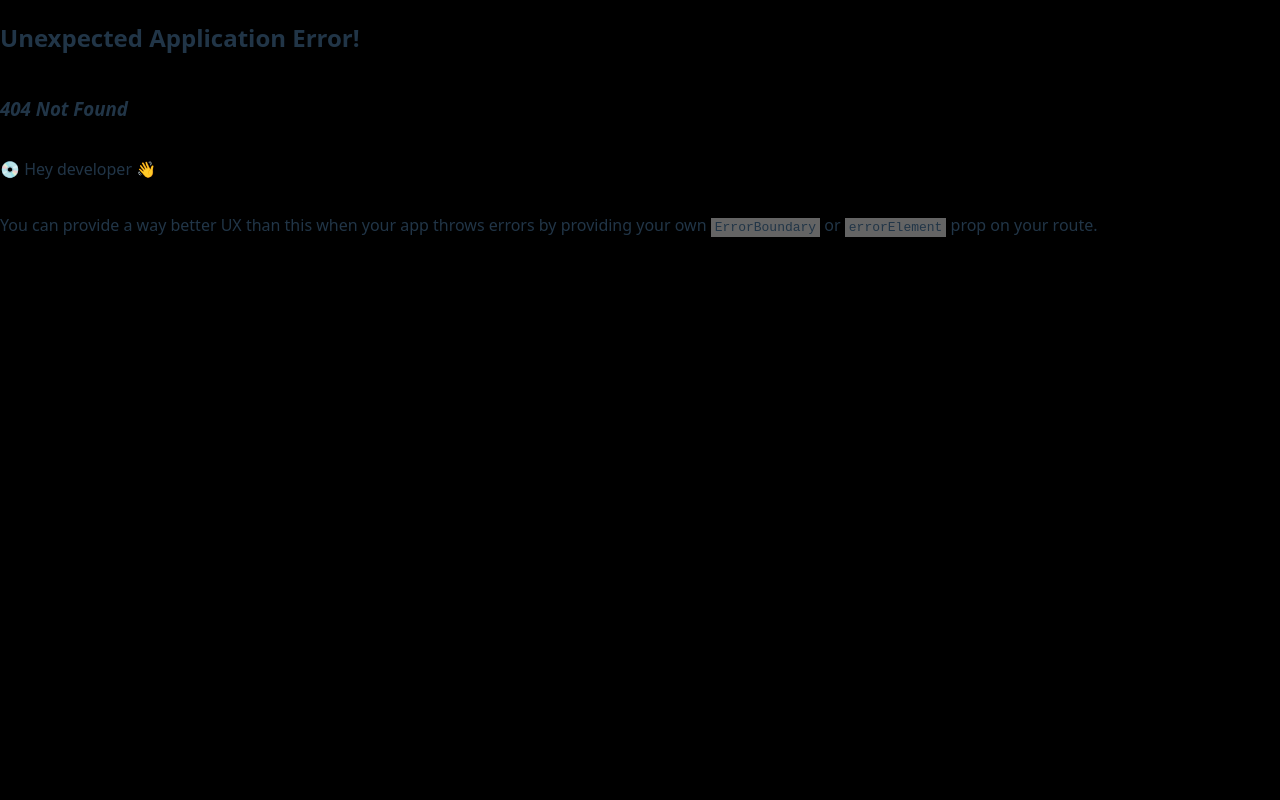
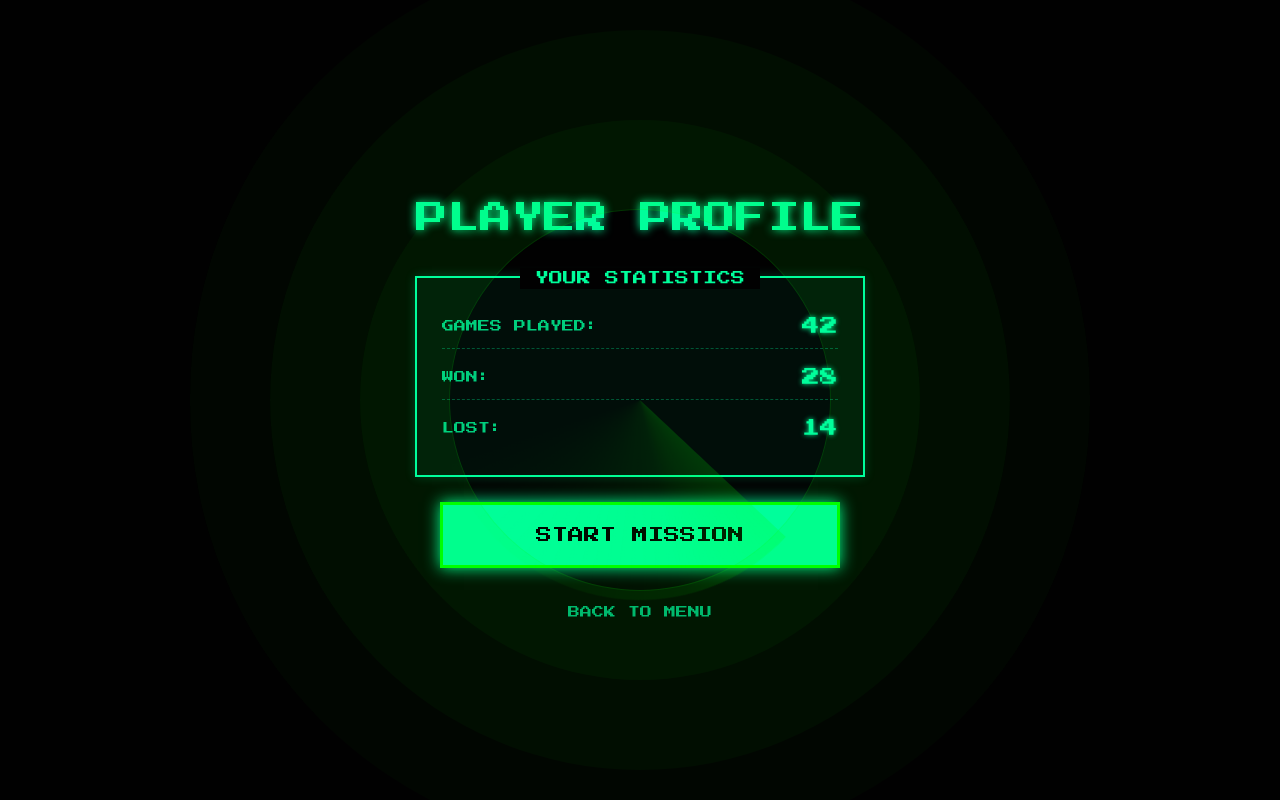
Before and after one commit to harpleen/battleship-clone, a React app in the folder frontend/: page /profile in a window 1280 px wide. Before the commit this address had no page. Built offline with nearby package versions, Linux system fonts and the light colour scheme; the HTML template or start-up script is replaced by a standard one.

Commit message:
add stats

```diff
--- a/frontend/src/App.jsx
+++ b/frontend/src/App.jsx
@@ -5,6 +5,7 @@ import Game from './pages/Game/Game'
 import CreatePlayer from './pages/Create_Player/Create_Player.jsx'
 import Start from './pages/Start.jsx'
 import Completed from "./pages/Completed.jsx";
+import PlayerProfile from "./pages/PlayerProfile.jsx";
 
 import {createBrowserRouter, RouterProvider} from 'react-router-dom'
 
@@ -26,6 +27,10 @@ const router = createBrowserRouter([
     element: <CreatePlayer />
   },
   {
+  path: "/profile",
+  element: <PlayerProfile />,
+  },
+  {
     path: '/start',
     element: <Start />
   }
--- /dev/null
+++ b/frontend/src/pages/PlayerProfile.css
@@ -0,0 +1,129 @@
+@import url("https://fonts.googleapis.com/css2?family=Press+Start+2P&display=swap" );
+
+.profile-container {
+  background: #020202;
+  min-height: 100vh;
+  width: 100vw;
+  display: flex;
+  flex-direction: column;
+  align-items: center;
+  justify-content: center;
+  font-family: "Press Start 2P", monospace;
+  color: #00ff9c;
+  padding: 20px;
+  box-sizing: border-box;
+}
+
+.profile-title {
+  font-size: 32px;
+  margin-bottom: 40px;
+  text-shadow: 0 0 10px #00ff9c;
+  text-align: center;
+  text-transform: uppercase;
+}
+
+.profile-content {
+  display: flex;
+  flex-direction: column;
+  gap: 25px;
+  width: 100%;
+  max-width: 450px;
+  align-items: center;
+}
+
+.profile-block {
+  background: rgba(0, 255, 156, 0.05);
+  border: 2px solid #00ff9c;
+  padding: 35px 25px 25px;
+  width: 100%;
+  box-shadow: 0 0 10px rgba(0, 255, 156, 0.2);
+  position: relative;
+  box-sizing: border-box;
+}
+
+.block-title {
+  font-size: 14px;
+  margin: 0;
+  text-align: center;
+  background: #020202;
+  position: absolute;
+  top: -10px;
+  left: 50%;
+  transform: translateX(-50%);
+  padding: 0 15px;
+  color: #00ff9c;
+  white-space: nowrap;
+  text-transform: uppercase;
+}
+
+.stats-grid {
+  display: flex;
+  flex-direction: column;
+  gap: 15px;
+}
+
+.stat-item {
+  display: flex;
+  justify-content: space-between;
+  align-items: center;
+  border-bottom: 1px dashed rgba(0, 255, 156, 0.3);
+  padding-bottom: 8px;
+}
+
+.stat-item:last-child {
+  border-bottom: none;
+}
+
+.stat-label {
+  font-size: 12px;
+  opacity: 0.8;
+}
+
+.stat-value {
+  font-size: 18px;
+  text-shadow: 0 0 5px #00ff9c;
+}
+
+.profile-start-btn {
+  width: 100%;
+  background: #00ff9c;
+  color: #000 !important;
+  border: none;
+  box-shadow: 0 0 15px #00ff9c;
+  text-decoration: none;
+  padding: 18px;
+  text-align: center;
+  display: block;
+  font-size: 16px;
+  text-transform: uppercase;
+  cursor: pointer;
+  transition: all 0.2s;
+  box-sizing: border-box;
+  font-weight: bold;
+}
+
+.profile-start-btn:hover {
+  background: #fff;
+  color: #000 !important;
+  box-shadow: 0 0 20px #fff;
+  transform: scale(1.02);
+}
+
+.back-link {
+  color: #00ff9c !important;
+  font-size: 12px;
+  text-decoration: none;
+  opacity: 0.7;
+  margin-top: 10px;
+  cursor: pointer;
+  text-transform: uppercase;
+  display: block;
+  text-align: center;
+  width: 100%;
+}
+
+.back-link:hover {
+  opacity: 1;
+  text-decoration: underline;
+  text-shadow: 0 0 5px #00ff9c;
+}
--- /dev/null
+++ b/frontend/src/pages/PlayerProfile.jsx
@@ -0,0 +1,51 @@
+import React from 'react';
+import { Link } from 'react-router-dom';
+import './PlayerProfile.css';
+
+const PlayerProfile = () => {
+  // data before backend connected
+const stats = {
+    gamesPlayed: 42,
+    wins: 28,
+    losses: 14
+};
+
+return (
+    <div className="crt profile-container">
+    <h1 className="profile-title">PLAYER PROFILE</h1>
+
+    <div className="profile-content">
+
+        {/* stats */}
+        <div className="profile-block stats-block">
+        <h2 className="block-title">YOUR STATISTICS</h2>
+        <div className="stats-grid">
+            <div className="stat-item">
+            <span className="stat-label">GAMES PLAYED:</span>
+            <span className="stat-value">{stats.gamesPlayed}</span>
+            </div>
+            <div className="stat-item">
+            <span className="stat-label">WON:</span>
+            <span className="stat-value">{stats.wins}</span>
+            </div>
+            <div className="stat-item">
+            <span className="stat-label">LOST:</span>
+            <span className="stat-value">{stats.losses}</span>
+            </div>
+        </div>
+        </div>
+
+        {/* buttons */}
+        <Link to="/game" className="start-btn profile-start-btn">
+        START MISSION
+        </Link>
+
+        <Link to="/" className="back-link">
+        BACK TO MENU
+        </Link>
+    </div>
+    </div>
+);
+};
+
+export default PlayerProfile;
```
